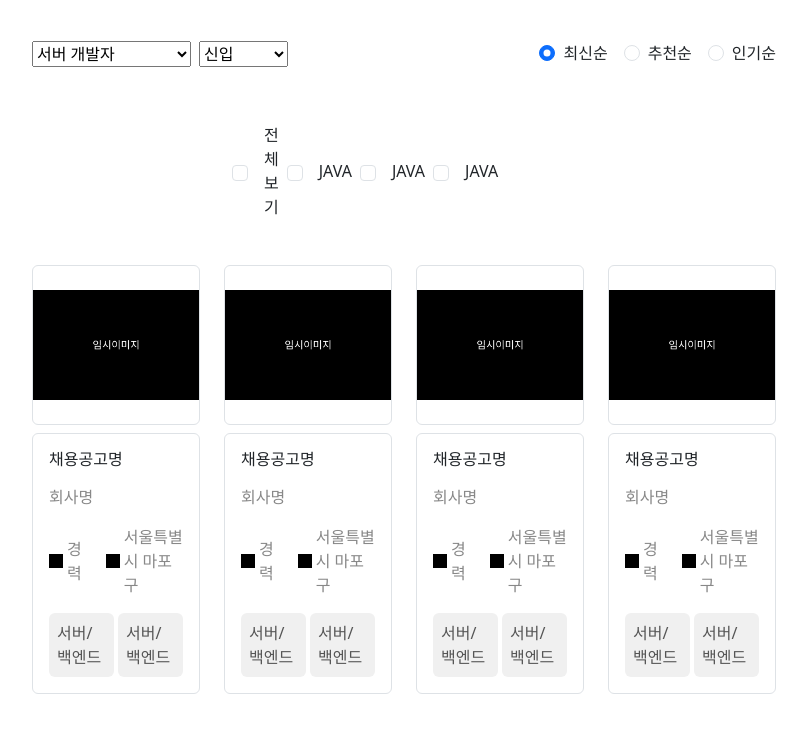
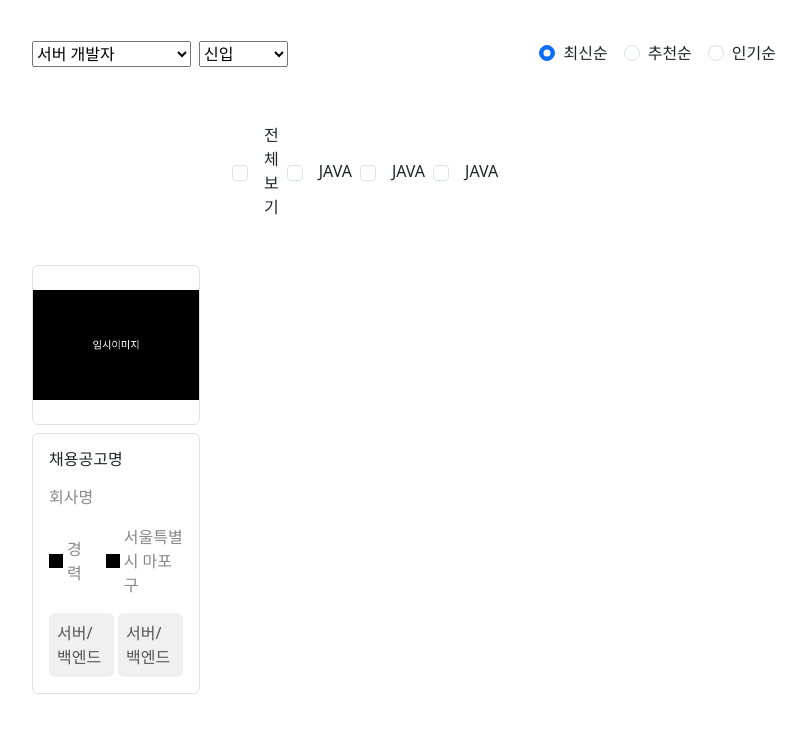
Before and after one commit to clubnerdy/minipro01, a plain HTML site: page job-list.html in a window 1280 px wide. Shown: the part 63-800 px from the top of the page, without its empty margins (236-1043 px from the left). Drawn offline with nearby package versions, Linux system fonts and the light colour scheme.

Commit message:
채용공고리스트수정

```diff
--- a/job-list.html
+++ b/job-list.html
@@ -147,7 +147,8 @@
           <!-- .filter-wrap end -->
           <div class="job-list">
             <ul class="card-wrap row">
-              <li class="card-1 col-3 d-flex flex-column gap-2">
+              <li class="card-1">
+                <a href="#" class="col-3 d-flex flex-column gap-2 w-100">
                   <figure
                     class="recommend-img overflow-hidden d-flex align-items-center border rounded"
                   >
@@ -186,129 +187,7 @@
                     <!-- .bottom end -->
                   </div>
                   <!-- .recommend-content end -->
-              </li>
-              <!-- .card-1 end -->
-              <li class="card-1 col-3 d-flex flex-column gap-2">
-                <figure
-                  class="recommend-img overflow-hidden d-flex align-items-center border rounded"
-                >
-                  <img class="w-100" src="img/image00.png" alt="임시이미지" />
-                </figure>
-                <div
-                  class="recommend-content d-flex flex-column border rounded gap-3 py-3 px-3"
-                >
-                  <div class="top d-flex justify-content-between">
-                    <h3 class="fs-6 fw-medium">채용공고명</h3>
-                    <div class="toggle-btn"></div>
-                    <!-- .toggle-btn end -->
-                  </div>
-                  <!-- .top end -->
-                  <div class="bottom d-flex flex-column gap-3">
-                    <p class="fs-6">회사명</p>
-                    <ul class="d-flex justify-content-start gap-4">
-                      <li class="d-flex align-items-center gap-1">
-                        <img src="img/icon00.png" alt="임시아이콘" />
-                        <p class="fs-6">경력</p>
-                      </li>
-                      <li class="d-flex align-items-center gap-1">
-                        <img src="img/icon00.png" alt="임시아이콘" />
-                        <p class="fs-6">서울특별시 마포구</p>
-                      </li>
-                    </ul>
-                    <ul class="duty d-flex justify-content-start gap-1">
-                      <li class="p-2 rounded">
-                        <p class="fs-6 fw-medium">서버/백엔드</p>
-                      </li>
-                      <li class="p-2 rounded">
-                        <p class="fs-6 fw-medium">서버/백엔드</p>
-                      </li>
-                    </ul>
-                  </div>
-                  <!-- .bottom end -->
-                </div>
-                <!-- .recommend-content end -->
-              </li>
-              <!-- .card-1 end -->
-              <li class="card-1 col-3 d-flex flex-column gap-2">
-                <figure
-                  class="recommend-img overflow-hidden d-flex align-items-center border rounded"
-                >
-                  <img class="w-100" src="img/image00.png" alt="임시이미지" />
-                </figure>
-                <div
-                  class="recommend-content d-flex flex-column border rounded gap-3 py-3 px-3"
-                >
-                  <div class="top d-flex justify-content-between">
-                    <h3 class="fs-6 fw-medium">채용공고명</h3>
-                    <div class="toggle-btn"></div>
-                    <!-- .toggle-btn end -->
-                  </div>
-                  <!-- .top end -->
-                  <div class="bottom d-flex flex-column gap-3">
-                    <p class="fs-6">회사명</p>
-                    <ul class="d-flex justify-content-start gap-4">
-                      <li class="d-flex align-items-center gap-1">
-                        <img src="img/icon00.png" alt="임시아이콘" />
-                        <p class="fs-6">경력</p>
-                      </li>
-                      <li class="d-flex align-items-center gap-1">
-                        <img src="img/icon00.png" alt="임시아이콘" />
-                        <p class="fs-6">서울특별시 마포구</p>
-                      </li>
-                    </ul>
-                    <ul class="duty d-flex justify-content-start gap-1">
-                      <li class="p-2 rounded">
-                        <p class="fs-6 fw-medium">서버/백엔드</p>
-                      </li>
-                      <li class="p-2 rounded">
-                        <p class="fs-6 fw-medium">서버/백엔드</p>
-                      </li>
-                    </ul>
-                  </div>
-                  <!-- .bottom end -->
-                </div>
-                <!-- .recommend-content end -->
-              </li>
-              <!-- .card-1 end -->
-              <li class="card-1 col-3 d-flex flex-column gap-2">
-                <figure
-                  class="recommend-img overflow-hidden d-flex align-items-center border rounded"
-                >
-                  <img class="w-100" src="img/image00.png" alt="임시이미지" />
-                </figure>
-                <div
-                  class="recommend-content d-flex flex-column border rounded gap-3 py-3 px-3"
-                >
-                  <div class="top d-flex justify-content-between">
-                    <h3 class="fs-6 fw-medium">채용공고명</h3>
-                    <div class="toggle-btn"></div>
-                    <!-- .toggle-btn end -->
-                  </div>
-                  <!-- .top end -->
-                  <div class="bottom d-flex flex-column gap-3">
-                    <p class="fs-6">회사명</p>
-                    <ul class="d-flex justify-content-start gap-4">
-                      <li class="d-flex align-items-center gap-1">
-                        <img src="img/icon00.png" alt="임시아이콘" />
-                        <p class="fs-6">경력</p>
-                      </li>
-                      <li class="d-flex align-items-center gap-1">
-                        <img src="img/icon00.png" alt="임시아이콘" />
-                        <p class="fs-6">서울특별시 마포구</p>
-                      </li>
-                    </ul>
-                    <ul class="duty d-flex justify-content-start gap-1">
-                      <li class="p-2 rounded">
-                        <p class="fs-6 fw-medium">서버/백엔드</p>
-                      </li>
-                      <li class="p-2 rounded">
-                        <p class="fs-6 fw-medium">서버/백엔드</p>
-                      </li>
-                    </ul>
-                  </div>
-                  <!-- .bottom end -->
-                </div>
-                <!-- .recommend-content end -->
+                </a>
               </li>
               <!-- .card-1 end -->
             </ul>
--- a/style/job-list.css
+++ b/style/job-list.css
@@ -2,6 +2,11 @@
 
 ul,li {
     list-style: none;
+}
+
+a {
+    text-decoration: none;
+    color: inherit;
 }
 
 main * {
```
Lines whose indentation alone changed are shown as unchanged.
